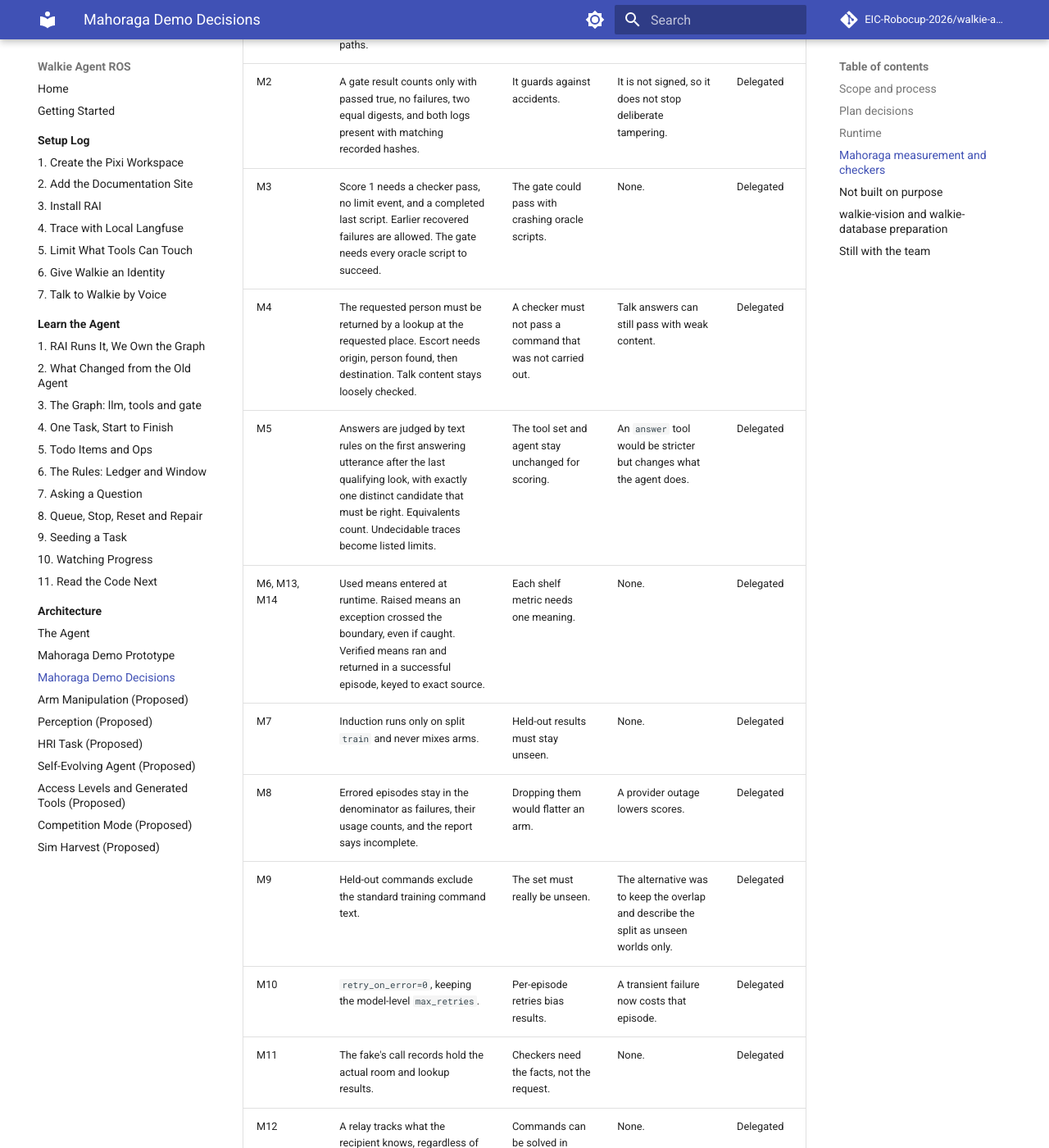
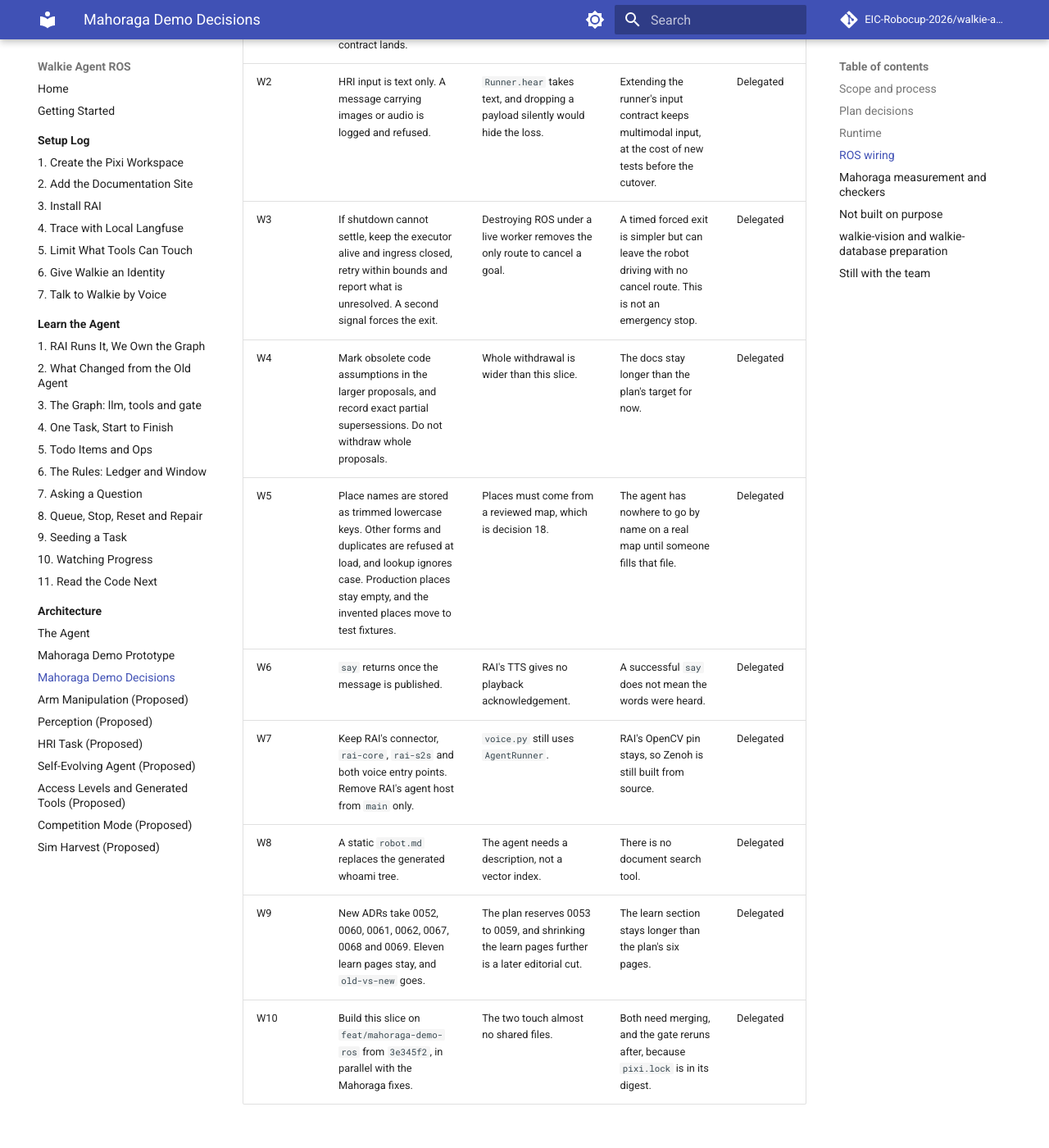
Before and after one commit to EIC-Robocup-2026/walkie-agent-ros, an MkDocs documentation site: the page built from docs/architecture/mahoraga-demo-decisions.md, in a window 1280 px wide and 1400 px high, scrolled down 4162 px. Shown: the whole window at 82% size. Built offline with MkDocs 1.6.1 and Material for MkDocs 9.7.7, drawn with Linux system fonts in a browser that asks for light colours; comment, search, counter and statistics services are not loaded; some of the changed text lies outside the part shown.

Commit message:
docs: record the ROS wiring decisions for the Mahoraga demo

```diff
--- a/docs/architecture/mahoraga-demo-decisions.md
+++ b/docs/architecture/mahoraga-demo-decisions.md
@@ -55,6 +55,23 @@ Numbers refer to "Decisions owed" in the Mahoraga Agent Plan.
 | R5 | A `say` already speaking is not cut off, so the stop line can overlap it. The real speech verb must allow this. | Interrupting playback belongs to the speech layer. | Two voices can overlap briefly on the robot. | Delegated |
 | R6 | The runtime is async only. | The runner owns one event loop. | Concurrent Runners sharing one compiled graph, and a sync route, are not certified. | Delegated |
 
+## ROS wiring
+
+These settle the forks in the ROS wiring brief.
+
+| ID | Decision | Why | Alternative and consequence | Status |
+| --- | --- | --- | --- | --- |
+| W1 | `vision.objects` and `vision.people` raise `UNAVAILABLE` in the first ROS slice, and the old remembered-object tool is retired. A real vision backend follows once the walkie-vision contract lands. | A remembered row is not what the camera sees now, and an empty list would claim a view that never happened. | Keeping remembered search as its own capability adds code now. Until the backend lands, the HRI demo cannot find people. | Delegated |
+| W2 | HRI input is text only. A message carrying images or audio is logged and refused. | `Runner.hear` takes text, and dropping a payload silently would hide the loss. | Extending the runner's input contract keeps multimodal input, at the cost of new tests before the cutover. | Delegated |
+| W3 | If shutdown cannot settle, keep the executor alive and ingress closed, retry within bounds and report what is unresolved. A second signal forces the exit. | Destroying ROS under a live worker removes the only route to cancel a goal. | A timed forced exit is simpler but can leave the robot driving with no cancel route. This is not an emergency stop. | Delegated |
+| W4 | Mark obsolete code assumptions in the larger proposals, and record exact partial supersessions. Do not withdraw whole proposals. | Whole withdrawal is wider than this slice. | The docs stay longer than the plan's target for now. | Delegated |
+| W5 | Place names are stored as trimmed lowercase keys. Other forms and duplicates are refused at load, and lookup ignores case. Production places stay empty, and the invented places move to test fixtures. | Places must come from a reviewed map, which is decision 18. | The agent has nowhere to go by name on a real map until someone fills that file. | Delegated |
+| W6 | `say` returns once the message is published. | RAI's TTS gives no playback acknowledgement. | A successful `say` does not mean the words were heard. | Delegated |
+| W7 | Keep RAI's connector, `rai-core`, `rai-s2s` and both voice entry points. Remove RAI's agent host from `main` only. | `voice.py` still uses `AgentRunner`. | RAI's OpenCV pin stays, so Zenoh is still built from source. | Delegated |
+| W8 | A static `robot.md` replaces the generated whoami tree. | The agent needs a description, not a vector index. | There is no document search tool. | Delegated |
+| W9 | New ADRs take 0052, 0060, 0061, 0062, 0067, 0068 and 0069. Eleven learn pages stay, and `old-vs-new` goes. | The plan reserves 0053 to 0059, and shrinking the learn pages further is a later editorial cut. | The learn section stays longer than the plan's six pages. | Delegated |
+| W10 | Build this slice on `feat/mahoraga-demo-ros` from `3e345f2`, in parallel with the Mahoraga fixes. | The two touch almost no shared files. | Both need merging, and the gate reruns after, because `pixi.lock` is in its digest. | Delegated |
+
 ## Mahoraga measurement and checkers
 
 These settle the 2026-11-04 review findings of the same number.
```
